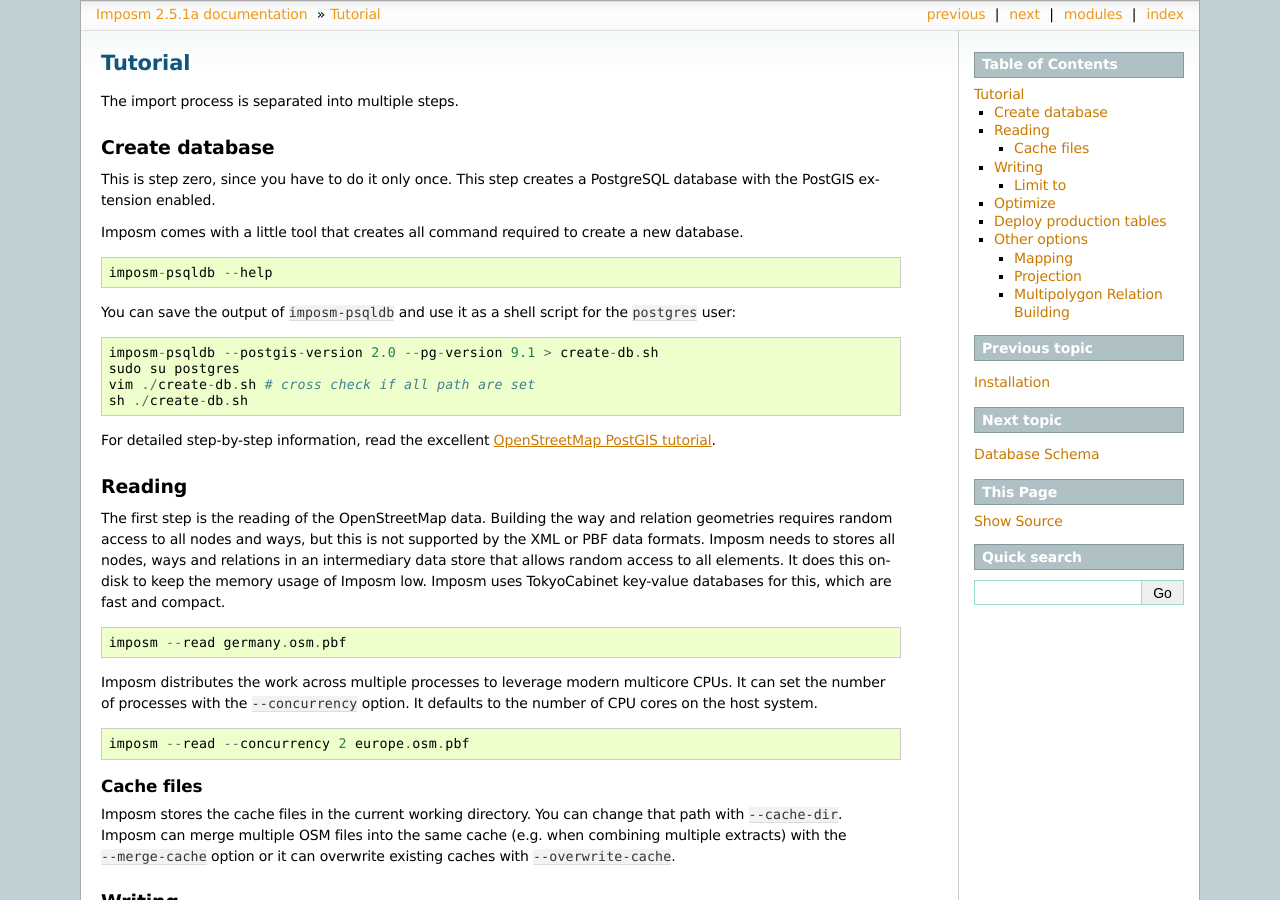
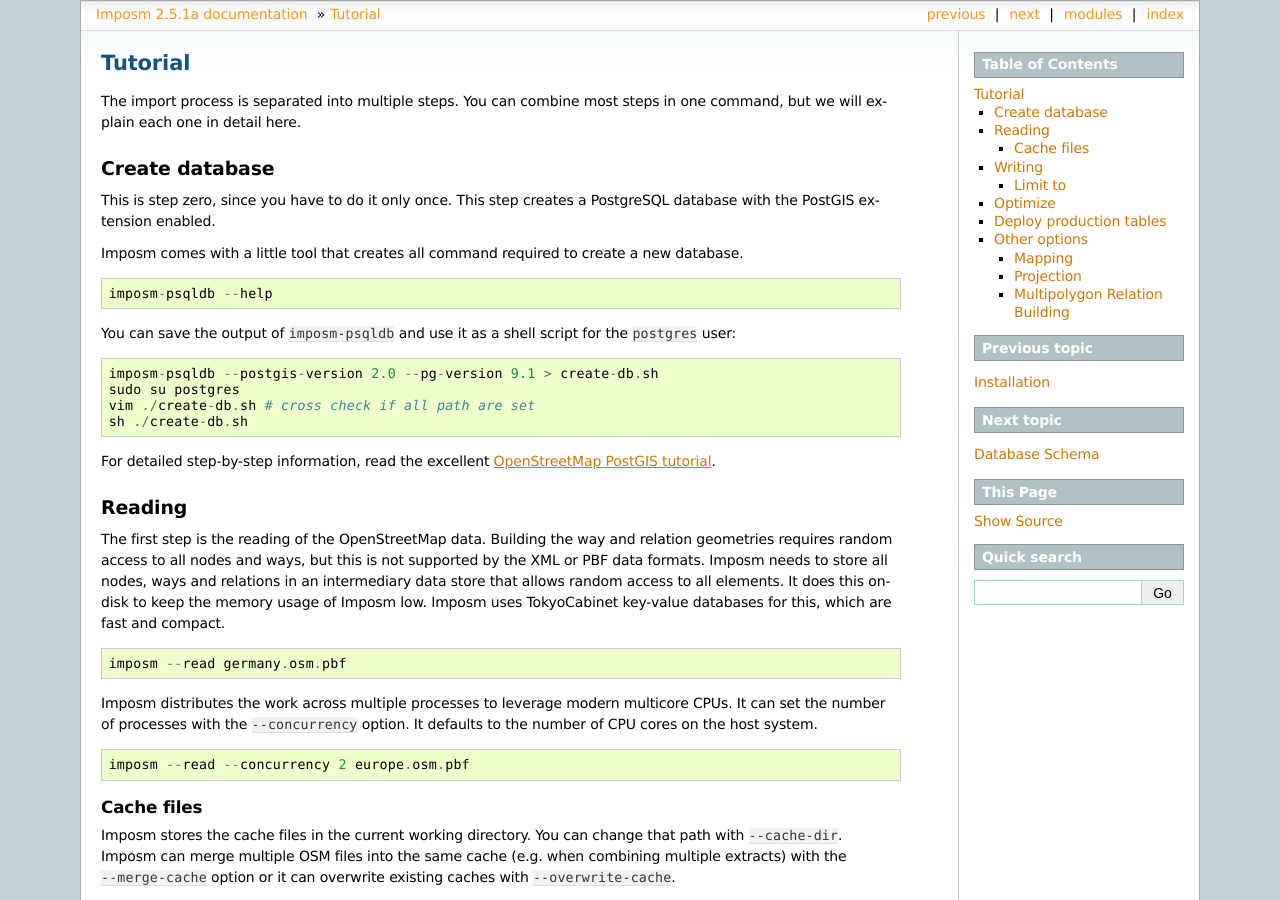
Before and after one commit to omniscale/imposm2, a Sphinx documentation site: the page built from doc/source/tutorial.rst, in a window 1280 px wide and 900 px high. Built offline with Sphinx 7.4.7, drawn with Linux system fonts in a browser that asks for light colours.

Commit message:
fix typo

```diff
--- a/doc/source/tutorial.rst
+++ b/doc/source/tutorial.rst
@@ -1,7 +1,7 @@
 Tutorial
 ========
 
-The import process is separated into multiple steps.
+The import process is separated into multiple steps. You can combine most steps in one command, but we will explain each one in detail here.
 
 Create database
 ---------------
@@ -26,7 +26,7 @@
 Reading
 -------
 
-The first step is the reading of the OpenStreetMap data. Building the way and relation geometries requires random access to all nodes and ways, but this is not supported by the XML or PBF data formats. Imposm needs to stores all nodes, ways and relations in an intermediary data store that allows random access to all elements. It does this on-disk to keep the memory usage of Imposm low. Imposm uses TokyoCabinet key-value databases for this, which are fast and compact.
+The first step is the reading of the OpenStreetMap data. Building the way and relation geometries requires random access to all nodes and ways, but this is not supported by the XML or PBF data formats. Imposm needs to store all nodes, ways and relations in an intermediary data store that allows random access to all elements. It does this on-disk to keep the memory usage of Imposm low. Imposm uses TokyoCabinet key-value databases for this, which are fast and compact.
 
 ::
 
```
